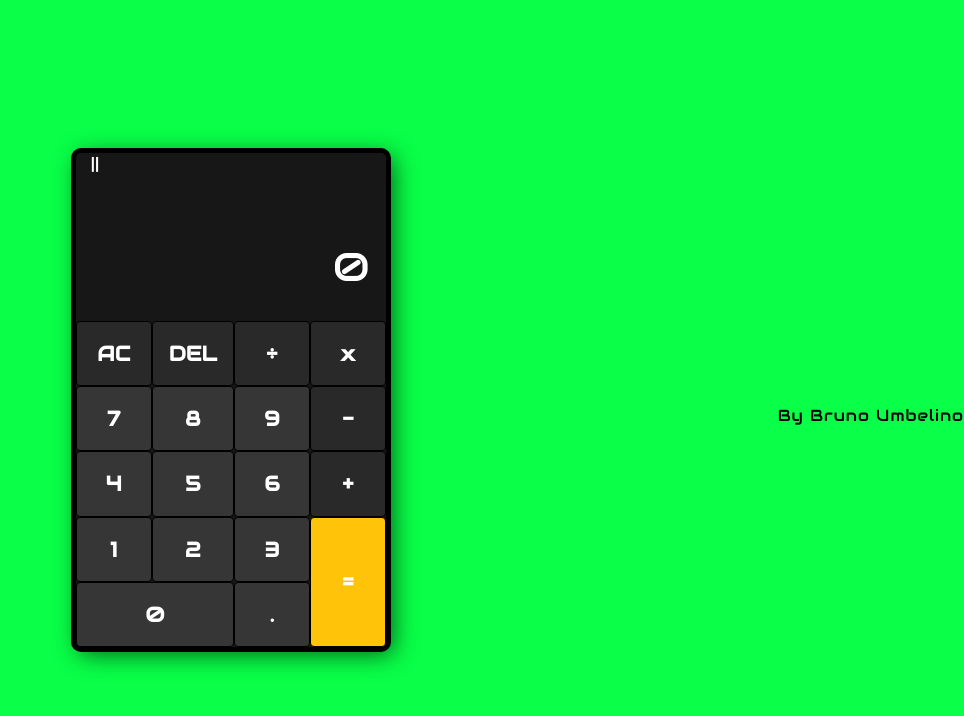
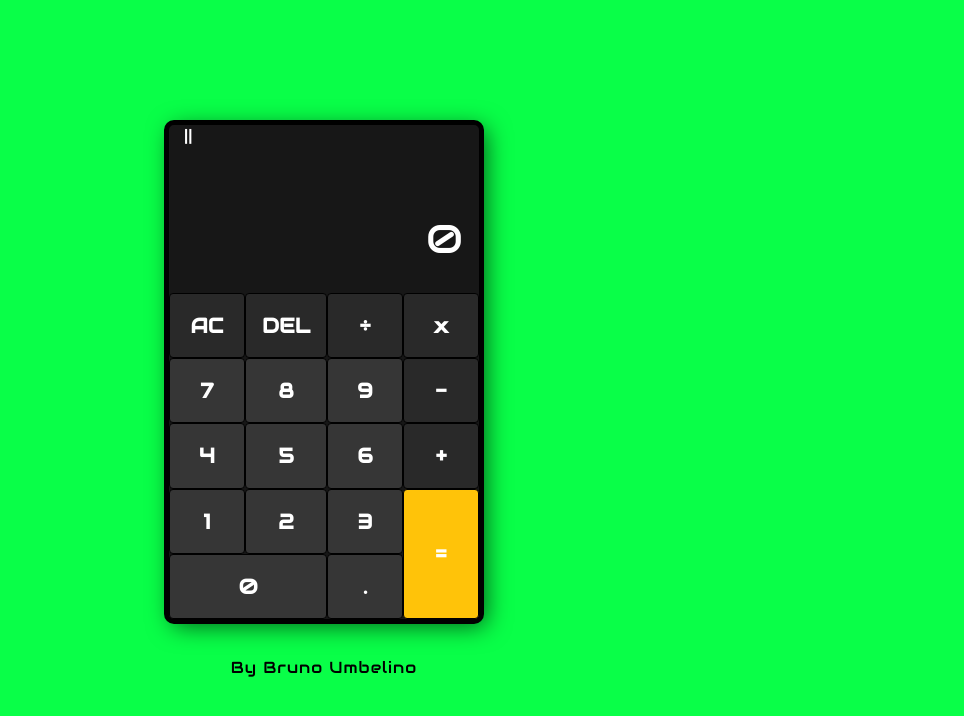
Before and after one commit to BrunoUmbelino/Calculator-v2, a React (Create React App) app: page / in a window 1280 px wide. Shown: the top 716 px of the page, without its empty margins (316-1280 px from the left). Built offline with nearby package versions, Linux system fonts and the light colour scheme.

Commit message:
correcting footer positioning

```diff
--- a/src/components/MainComponent.js
+++ b/src/components/MainComponent.js
@@ -82,6 +82,7 @@ export const Main = () => {
 
   return (
     <div className="main">
+      <div className="wrap">
         <Container className="calculator">
           <Row>
             <Col>
@@ -108,7 +109,6 @@ export const Main = () => {
             </Col>
           </Row>
         </Container>
-      <div>
         <span className="by">By Bruno Umbelino</span>
       </div>
     </div>
```
Also changed, not shown: 1 other file (tests, documents, lock files or other folders). Lines whose indentation alone changed are shown as unchanged.
